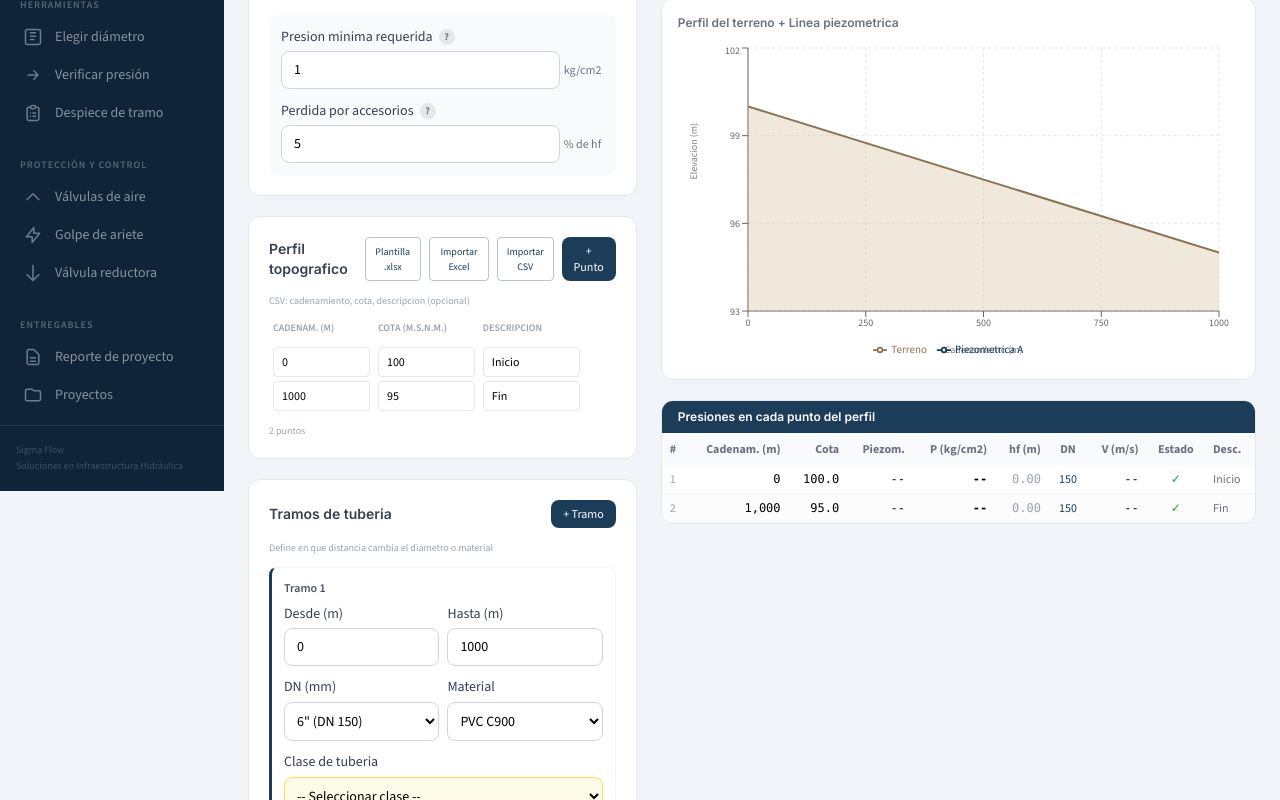
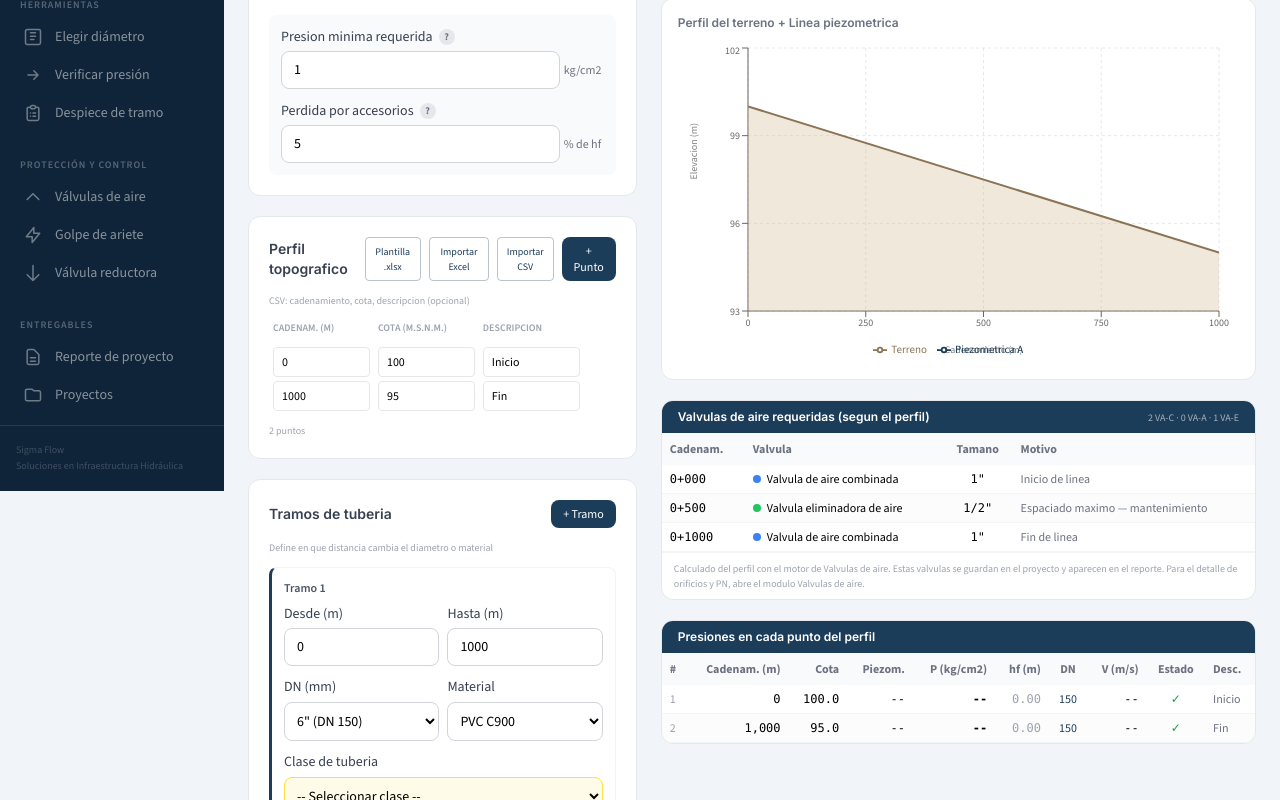
Before and after one commit to simexco/hidrocalc, a Next.js app: page /perfil in a window 1280 px wide. Shown: the part 452-1252 px from the top of the page. Built offline with nearby package versions, Linux system fonts and the light colour scheme.

Commit message:
Linea de conduccion: calcular y mostrar las valvulas de aire requeridas desde el perfil; las escribe al proyecto/reporte

```diff
--- a/src/app/(modules)/perfil/page.tsx
+++ b/src/app/(modules)/perfil/page.tsx
@@ -1,6 +1,6 @@
 "use client";
 
-import { useState, useEffect, useCallback, useRef } from "react";
+import { useState, useEffect, useCallback, useRef, useMemo } from "react";
 import { v4 as uuid } from "uuid";
 import { InputField } from "@/components/ui/InputField";
 import { MetricCard } from "@/components/ui/MetricCard";
@@ -10,6 +10,7 @@ import { ExportPDFButton } from "@/components/ui/ExportPDFButton";
 import { ResetButton } from "@/components/ui/ResetButton";
 import { validateHydraulicInputs, InputWarnings } from "@/components/ui/InputWarning";
 import { calculateProfile, calculateRequiredP1, type ProfileVertex, type ProfileTramo, type ProfileResults } from "@/lib/calculations/hydraulic-profile";
+import { calculateAirValves } from "@/lib/calculations/air-valves";
 import { flowToM3s, formatNumber } from "@/lib/calculations/conversions";
 import { STANDARD_DNS, STANDARD_DNS_LABELED, MATERIALS, getPipeClassesForMaterial } from "@/lib/constants";
 import { saveFormState, loadFormState } from "@/lib/storage/form-persistence";
@@ -77,6 +78,28 @@ export default function PerfilPage() {
     // eslint-disable-next-line react-hooks/exhaustive-deps
   }, []);
 
+  // Valvulas de aire requeridas segun el perfil (mismo motor que el modulo de valvulas)
+  const airValves = useMemo(() => {
+    const Q = rawQ != null ? flowToM3s(rawQ, flowUnit) : null;
+    const dn = tramos[0]?.DN_mm ?? null;
+    const validVerts = vertices.filter((v) => v.dist != null && v.cota != null);
+    if (!dn || validVerts.length < 2) return null;
+    return calculateAirValves({
+      projectName,
+      Q,
+      DN_mm: dn,
+      C: tramos[0]?.C ?? 130,
+      P0_kgcm2: P1,
+      pressureMin: (Pmin ?? 0.5) * 10, // kg/cm2 -> m.c.a.
+      maxSpacing: 500,
+      vertices: validVerts.map((v) => ({ id: v.id, dist: v.dist, cota: v.cota, desc: v.desc || "" })),
+    });
+  }, [rawQ, flowUnit, tramos, vertices, P1, Pmin, projectName]);
+
+  // Nombre comercial por tipo de valvula
+  const valveFullName = (type: string) =>
+    type === "VA-C" ? "Valvula de aire combinada" : type === "VA-A" ? "Valvula de admision y expulsion (VAEA)" : "Valvula eliminadora de aire";
+
   // Flujo de proyecto: la conduccion escribe sus datos al proyecto activo
   const patchProject = useProjectStore((s) => s.patch);
   useEffect(() => {
@@ -84,6 +107,10 @@ export default function PerfilPage() {
       const sorted = [...vertices].filter((v) => v.dist != null && v.cota != null).sort((a, b) => a.dist - b.dist);
       const t0 = tramos[0];
       const dnLabel = t0 ? (STANDARD_DNS_LABELED.find((s) => s.dn === t0.DN_mm)?.label ?? `${t0.DN_mm} mm`) : "";
+      const valvulas = (airValves?.valves ?? []).map((v) => ({
+        cad: `0+${String(Math.round(v.dist)).padStart(3, "0")}`,
+        tipo: `${valveFullName(v.type)} ${v.bodySize} - ${v.reason}`,
+      }));
       patchProject({
         material: t0?.materialName ?? "PVC C900",
         dn: dnLabel,
@@ -92,10 +119,11 @@ export default function PerfilPage() {
         longitud: sorted.length ? sorted[sorted.length - 1].dist : null,
         desnivel: sorted.length >= 2 ? sorted[0].cota - sorted[sorted.length - 1].cota : null,
         vertices: sorted.map((v) => ({ cad: v.dist, cota: v.cota, desc: v.desc || "" })),
+        ...(valvulas.length > 0 ? { valvulas } : {}),
       });
     }, 700);
     return () => clearTimeout(t);
-  }, [vertices, tramos, patchProject]);
+  }, [vertices, tramos, airValves, patchProject]);
 
   // Calculate
   const runCalc = useCallback(() => {
@@ -805,6 +833,44 @@ export default function PerfilPage() {
                 </div>
               )}
 
+              {/* Valvulas de aire requeridas segun el perfil */}
+              {airValves && airValves.valves.length > 0 && (
+                <div className="bg-white dark:bg-gray-800 rounded-xl border border-gray-200 dark:border-gray-700 overflow-hidden">
+                  <div className="bg-[#1C3D5A] px-4 py-2 flex items-center justify-between">
+                    <h3 className="text-xs font-semibold text-white">Valvulas de aire requeridas (segun el perfil)</h3>
+                    <span className="text-[10px] text-white/60">{airValves.totalVAC} VA-C · {airValves.totalVAA} VA-A · {airValves.totalVAE} VA-E</span>
+                  </div>
+                  <div className="overflow-x-auto">
+                    <table className="w-full text-xs">
+                      <thead>
+                        <tr className="bg-gray-50 dark:bg-gray-700 text-gray-500">
+                          <th className="px-2 py-2 text-left">Cadenam.</th>
+                          <th className="px-2 py-2 text-left">Valvula</th>
+                          <th className="px-2 py-2 text-center">Tamano</th>
+                          <th className="px-2 py-2 text-left">Motivo</th>
+                        </tr>
+                      </thead>
+                      <tbody>
+                        {airValves.valves.map((v, i) => (
+                          <tr key={i} className={`border-b border-gray-100 dark:border-gray-700 ${i % 2 ? "bg-gray-50/50 dark:bg-gray-800/40" : ""}`}>
+                            <td className="px-2 py-1.5 font-mono">0+{String(Math.round(v.dist)).padStart(3, "0")}</td>
+                            <td className="px-2 py-1.5">
+                              <span className={`inline-block w-2 h-2 rounded-full mr-1.5 ${v.type === "VA-C" ? "bg-blue-500" : v.type === "VA-A" ? "bg-amber-500" : "bg-green-500"}`} />
+                              {valveFullName(v.type)}
+                            </td>
+                            <td className="px-2 py-1.5 text-center font-mono">{v.bodySize}</td>
+                            <td className="px-2 py-1.5 text-gray-500 dark:text-gray-400">{v.reason}</td>
+                          </tr>
+                        ))}
+                      </tbody>
+                    </table>
+                  </div>
+                  <p className="px-3 py-2 text-[10px] text-gray-400 border-t border-gray-100 dark:border-gray-700">
+                    Calculado del perfil con el motor de Valvulas de aire. Estas valvulas se guardan en el proyecto y aparecen en el reporte. Para el detalle de orificios y PN, abre el modulo Valvulas de aire.
+                  </p>
+                </div>
+              )}
+
               {/* Results table */}
               <div className="bg-white dark:bg-gray-800 rounded-xl border border-gray-200 dark:border-gray-700 overflow-hidden">
                 <div className="bg-[#1C3D5A] px-4 py-2">
```
